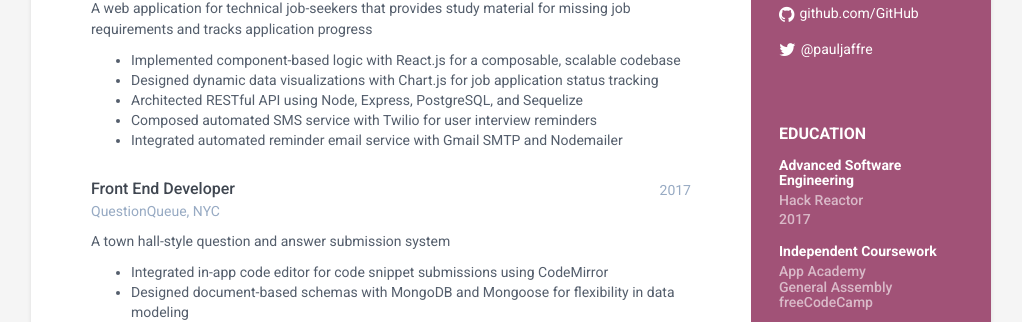
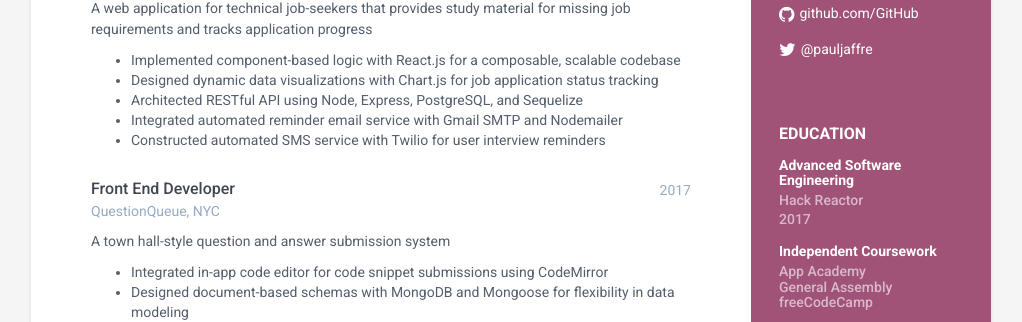
Before and after one commit to jaffrepaul/jaffrepaul.github.io, a Jekyll site: the page built from index.html, in a window 1280 px wide. Shown: the part 398-720 px from the top of the page, without its empty margins (129-1151 px from the left). Built offline with Jekyll 4.4.1, drawn with Linux system fonts in a browser that asks for light colours.

Commit message:
Update experience.html

```diff
--- a/_includes/experience.html
+++ b/_includes/experience.html
@@ -29,8 +29,8 @@
                           <li>Implemented component-based logic with React.js for a composable, scalable codebase</li>
                           <li>Designed dynamic data visualizations with Chart.js for job application status tracking</li>
                           <li>Architected RESTful API using Node, Express, PostgreSQL, and Sequelize</li>
-                          <li>Composed automated SMS service with Twilio for user interview reminders</li>
                           <li>Integrated automated reminder email service with Gmail SMTP and Nodemailer</li>
+                          <li>Constructed automated SMS service with Twilio for user interview reminders</li>
                         </ul>
                     </div><!--//details-->
                 </div><!--//item-->
```
